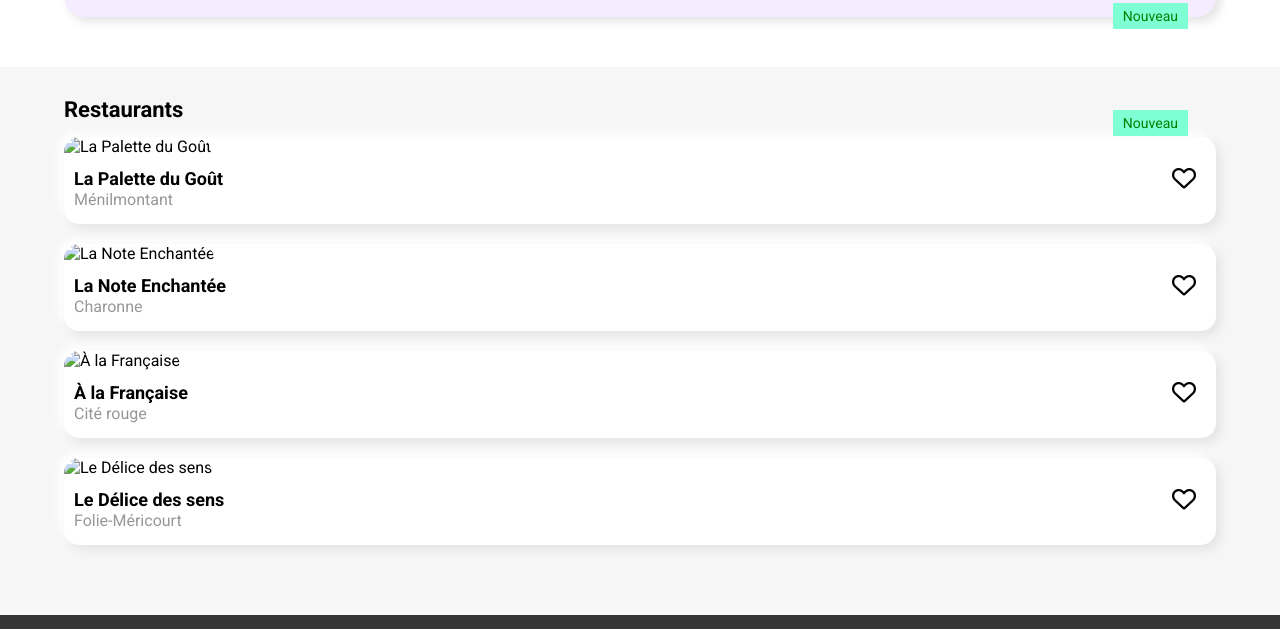
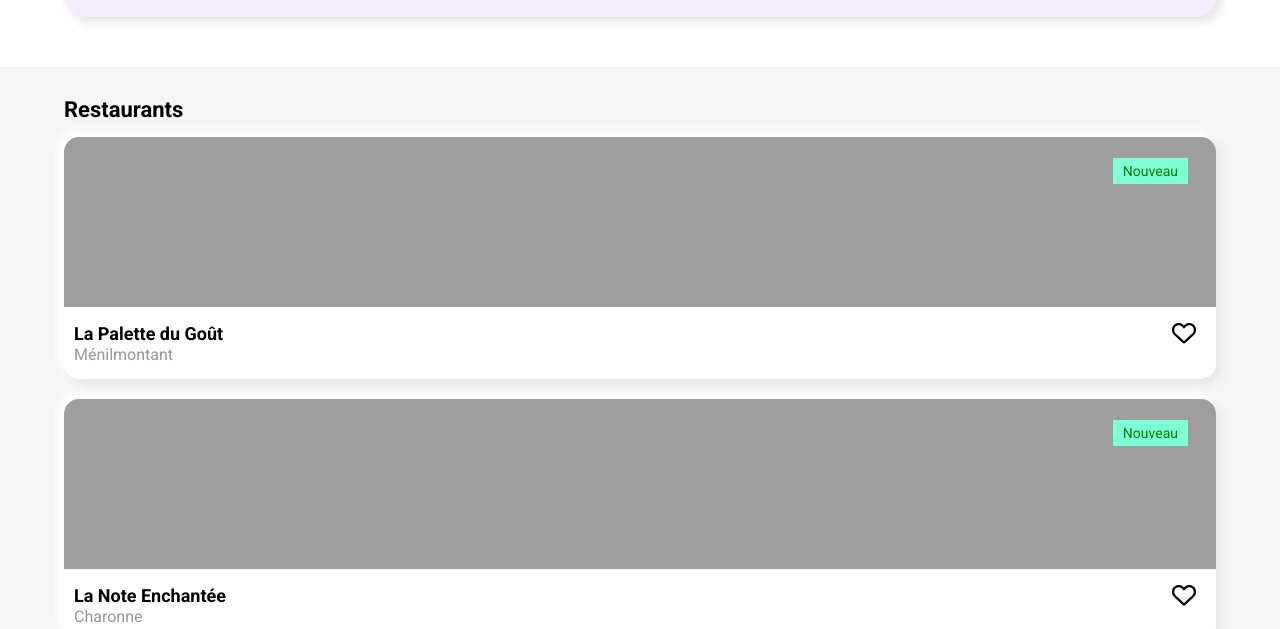
Before and after one commit to NeilBouiche/Ohmyfood, a website: page index.html in a window 1280 px wide. Shown: the part 675-1304 px from the top of the page. Drawn offline with Linux system fonts and the light colour scheme; the site is published under a folder, as on GitHub Pages, so addresses that start at the root find nothing; a web font is replaced by a local one.

Commit message:
Reparation du chemin relatif des images

```diff
--- a/index.html
+++ b/index.html
@@ -70,7 +70,7 @@
         <div class="restaurant__box">
           <a href="#" class="restaurant__box__link">
             <img
-              src="/assets/images/restaurants/jay-wennington-N_Y88TWmGwA-unsplash.jpg"
+              src="./assets/images/restaurants/jay-wennington-N_Y88TWmGwA-unsplash.jpg"
               class="restaurant__img"
               alt="La Palette du Goût"
             />
@@ -86,7 +86,7 @@
           <a href="#" class="restaurant__box__link">
             <span class="restaurant__status">Nouveau</span>
             <img
-              src="/assets/images/restaurants/stil-u2Lp8tXIcjw-unsplash.jpg"
+              src="./assets/images/restaurants/stil-u2Lp8tXIcjw-unsplash.jpg"
               class="restaurant__img"
               alt="La Note Enchantée"
             />
@@ -100,7 +100,7 @@
         <div class="restaurant__box">
           <a href="#">
             <img
-              src="/assets/images/restaurants/toa-heftiba-DQKerTsQwi0-unsplash.jpg"
+              src="./assets/images/restaurants/toa-heftiba-DQKerTsQwi0-unsplash.jpg"
               class="restaurant__img"
               alt="À la Française"
             />
@@ -114,7 +114,7 @@
         <div class="restaurant__box">
           <a href="#">
             <img
-              src="/assets/images/restaurants/louis-hansel-shotsoflouis-qNBGVyOCY8Q-unsplash.jpg"
+              src="./assets/images/restaurants/louis-hansel-shotsoflouis-qNBGVyOCY8Q-unsplash.jpg"
               class="restaurant__img"
               alt="Le Délice des sens"
             />
```
